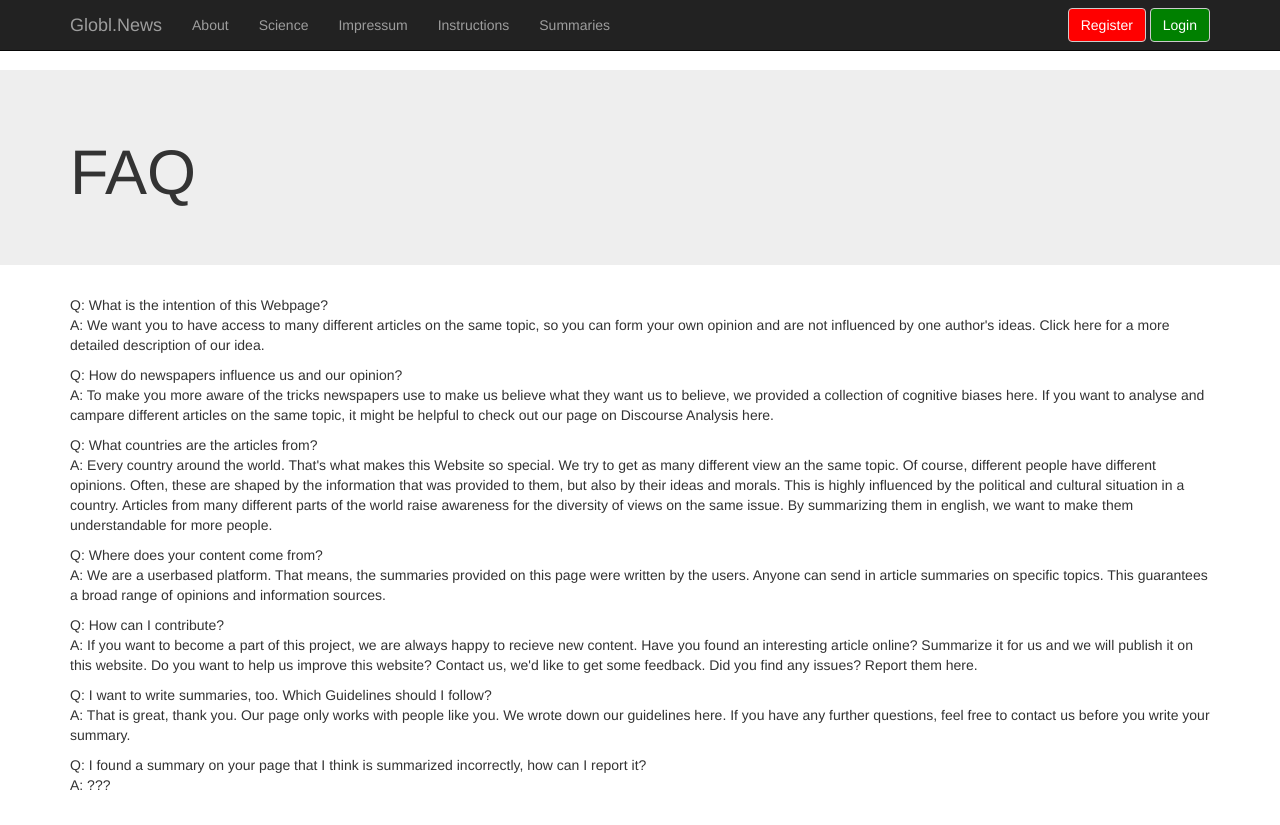
After one commit to k-sokolov/globl_news, a Django app: page /faq in a window 1280 px wide. The commit adds this page. Run offline with Django 3.2, Linux system fonts and the light colour scheme; some libraries are stand-ins or nearby versions.

Commit message:
integrated content and worked on summary displaying

```diff
--- /dev/null
+++ b/globlnews/templates/faq.html
@@ -0,0 +1,60 @@
+{% extends '_layouts/base.html'%}
+
+{% block headline %} <h1>FAQ</h1> {% endblock headline %}
+
+
+{% block content %}
+
+<p>
+Q: What is the intention of this Webpage?<br>
+A: We want you to have access to many different articles on the same topic,
+ so you can form your own opinion and are not influenced by one author's ideas.
+Click here for a more detailed description of our idea.
+</p>
+<p>
+Q: How do newspapers influence us and our opinion?<br>
+A: To make you more aware of the tricks newspapers use to make us believe
+ what they want us to believe, we provided a collection of cognitive biases
+  here. If you want to analyse and campare different articles on the same
+  topic, it might be helpful to check out our page on Discourse Analysis here.
+</p>
+<p>
+Q: What countries are the articles from?<br>
+A: Every country around the world. That's what makes this Website so special.
+We try to get as many different view an the same topic. Of course, different
+people have different opinions. Often, these are shaped by the information
+that was provided to them, but also by their ideas and morals. This is highly
+influenced by the political and cultural situation in a country.
+Articles from many different parts of the world raise awareness for
+the diversity of views on the same issue. By summarizing them in english,
+ we want to make them understandable for more people.
+</p>
+<p>
+Q: Where does your content come from?<br>
+A: We are a userbased platform. That means, the summaries provided
+on this page were written by the users. Anyone can send in article summaries
+ on specific topics. This guarantees a broad range of opinions and information
+  sources.
+</p>
+<p>
+Q: How can I contribute?<br>
+A: If you want to become a part of this project, we are always happy to
+ recieve new content. Have you found an interesting article online?
+ Summarize it for us and we will publish it on this website. Do you want
+ to help us improve this website? Contact us, we'd like to get some feedback.
+  Did you find any issues? Report them here.
+</p>
+<p>
+Q: I want to write summaries, too. Which Guidelines should I follow?<br>
+A: That is great, thank you. Our page only works with people like you. We wrote down our guidelines here. If you have any further questions, feel free to contact us before you write your summary.
+</p>
+<p>
+Q: I found a summary on your page that I think is summarized incorrectly, how can I report it?<br>
+A: ???
+</p>
+
+
+
+
+
+{% endblock %}
--- a/globlnews/urls.py
+++ b/globlnews/urls.py
@@ -15,9 +15,10 @@ Including another URLconf
 """
 from django.contrib import admin
 from django.urls import path, include
-from globlnews.views import HomePageView, InstructionView, \
-    SignUpView, ImprintView, YourContributionsView, ScienceStuffView, ProjectInformationView, LoginView, LogOutView
-
+#from globlnews.views import HomePageView, InstructionView, \
+#    SignUpView, ImprintView, YourContributionsView, ScienceStuffView, \
+#     ProjectInformationView, LoginView, LogOutView, FAQView
+from globlnews.views import *
 
 
 urlpatterns = [
@@ -29,6 +30,7 @@ urlpatterns = [
     path('account/login', LoginView.as_view(), name='login'),
     path('account/logout', LogOutView.as_view(), name='logout'),
     path('imprint', ImprintView.as_view(), name='imprint'),
+    path('faq', FAQView.as_view(), name='faq'),
     path('contributions', YourContributionsView.as_view(), name='contributions'),
     path('science', ScienceStuffView.as_view(), name='science'),
     path('projectinformation', ProjectInformationView.as_view(), name='projectinformation'),
--- a/globlnews/views.py
+++ b/globlnews/views.py
@@ -16,6 +16,9 @@ class HomePageView(generic.TemplateView):
 
 class InstructionView(generic.TemplateView):
     template_name = 'instructions.html'
+
+class FAQView(generic.TemplateView):
+    template_name = 'faq.html'
 
 
 class SignUpView(views.AnonymousRequiredMixin,
--- a/summaries/forms.py
+++ b/summaries/forms.py
@@ -9,7 +9,8 @@ from . import models
 class SummaryForm(forms.ModelForm):
     class Meta:
         fields = ('title', 'text', 'link_original_article', 'publisher_original_article',
-                  'name_author_original_article', 'publication_date_original_article',
+                  'name_author_original_article', 'title_original_article',
+                   'publication_date_original_article',
                   'publication_country_original_article')
         model = models.Summary
 
@@ -23,6 +24,7 @@ class SummaryForm(forms.ModelForm):
             'link_original_article',
             'publisher_original_article',
             'name_author_original_article',
+            'title_original_article',
             'publication_date_original_article',
             'publication_country_original_article',
             ButtonHolder(Submit('add', 'Add', css_class='btn-primary'))
```
Also changed, not shown: globlnews/templates/imprint.html (+6 -1 lines), globlnews/templates/projectinformation.html (+31 -24 lines), summaries/models.py (+8 -1 lines), summaries/templates/summary.html (+15 -2 lines).
